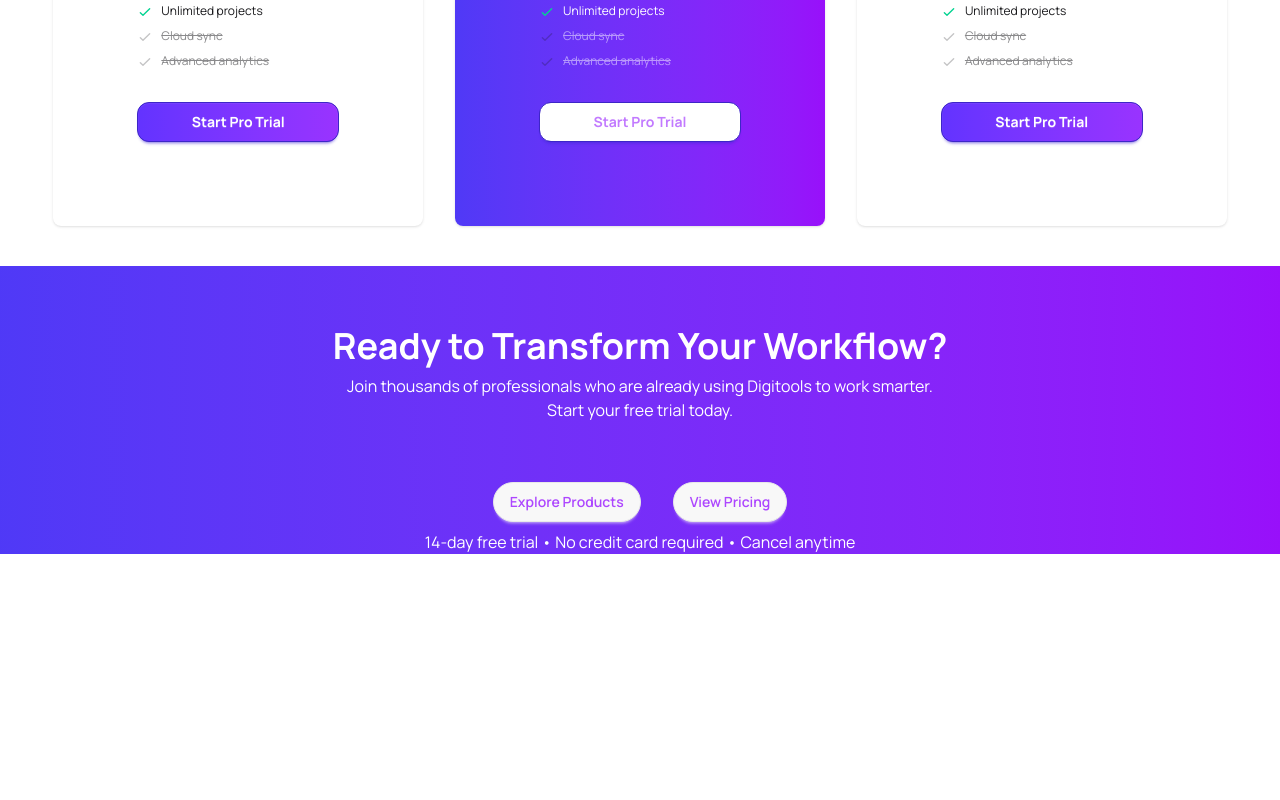
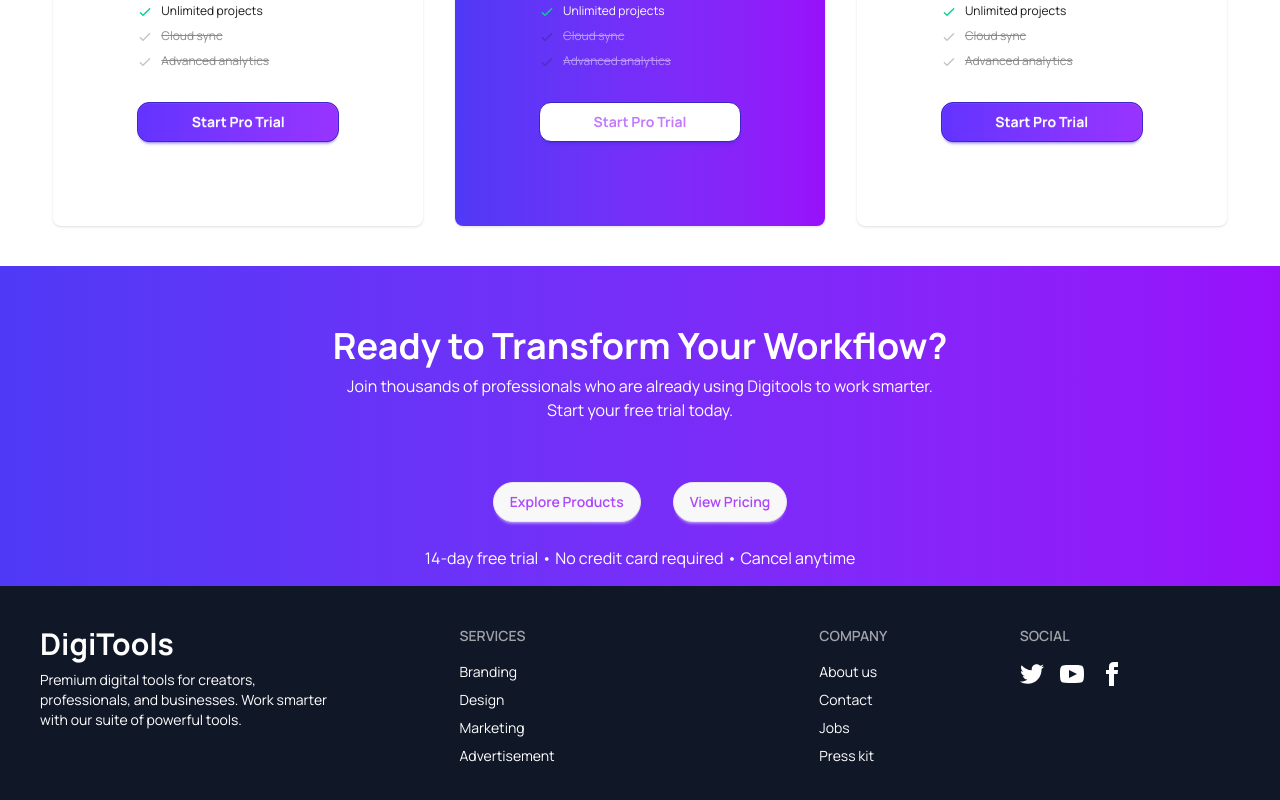
Before and after one commit to Juadul-Ahmed/Digi-tools, a React (Vite) app: page / in a window 1280 px wide. Shown: the part 4448-5248 px from the top of the page. Before the commit the page ends 5002 px from the top, so only its background shows below. Built offline with nearby package versions, Linux system fonts and the light colour scheme.

Commit message:
Footer section added

```diff
--- a/src/App.jsx
+++ b/src/App.jsx
@@ -7,6 +7,7 @@
 import Starter from "./Components/Starter"
 import PricingSection from "./Components/PricingSection"
 import SubBanner from "./Components/SubBanner"
+import Footer from "./Components/Footer"
 
 
 const getProducts = async () => {
@@ -70,6 +71,7 @@
   <Starter/>
   <PricingSection/>
   <SubBanner/>
+  <Footer/>
     </>
   )
 }
--- /dev/null
+++ b/src/Components/Footer.jsx
@@ -0,0 +1,68 @@
+import React from 'react';
+
+const Footer = () => {
+  return (
+    <footer className="footer sm:footer-horizontal bg-[#101727] text-white text-base-content p-10">
+    <div>
+      <h1 className='text-3xl font-bold'>DigiTools</h1>
+      <p>Premium digital tools for creators, <br /> professionals, and businesses. Work smarter <br /> with our suite of powerful tools.</p>
+    </div>
+  <nav>
+    <h6 className="footer-title">Services</h6>
+    <a className="link link-hover">Branding</a>
+    <a className="link link-hover">Design</a>
+    <a className="link link-hover">Marketing</a>
+    <a className="link link-hover">Advertisement</a>
+  </nav>
+  <div>
+  </div>
+  <nav>
+    <h6 className="footer-title">Company</h6>
+    <a className="link link-hover">About us</a>
+    <a className="link link-hover">Contact</a>
+    <a className="link link-hover">Jobs</a>
+    <a className="link link-hover">Press kit</a>
+  </nav>
+  <nav>
+    <h6 className="footer-title">Social</h6>
+    <div className="grid grid-flow-col gap-4">
+      <a>
+        <svg
+          xmlns="http://www.w3.org/2000/svg"
+          width="24"
+          height="24"
+          viewBox="0 0 24 24"
+          className="fill-current">
+          <path
+            d="M24 4.557c-.883.392-1.832.656-2.828.775 1.017-.609 1.798-1.574 2.165-2.724-.951.564-2.005.974-3.127 1.195-.897-.957-2.178-1.555-3.594-1.555-3.179 0-5.515 2.966-4.797 6.045-4.091-.205-7.719-2.165-10.148-5.144-1.29 2.213-.669 5.108 1.523 6.574-.806-.026-1.566-.247-2.229-.616-.054 2.281 1.581 4.415 3.949 4.89-.693.188-1.452.232-2.224.084.626 1.956 2.444 3.379 4.6 3.419-2.07 1.623-4.678 2.348-7.29 2.04 2.179 1.397 4.768 2.212 7.548 2.212 9.142 0 14.307-7.721 13.995-14.646.962-.695 1.797-1.562 2.457-2.549z"></path>
+        </svg>
+      </a>
+      <a>
+        <svg
+          xmlns="http://www.w3.org/2000/svg"
+          width="24"
+          height="24"
+          viewBox="0 0 24 24"
+          className="fill-current">
+          <path
+            d="M19.615 3.184c-3.604-.246-11.631-.245-15.23 0-3.897.266-4.356 2.62-4.385 8.816.029 6.185.484 8.549 4.385 8.816 3.6.245 11.626.246 15.23 0 3.897-.266 4.356-2.62 4.385-8.816-.029-6.185-.484-8.549-4.385-8.816zm-10.615 12.816v-8l8 3.993-8 4.007z"></path>
+        </svg>
+      </a>
+      <a>
+        <svg
+          xmlns="http://www.w3.org/2000/svg"
+          width="24"
+          height="24"
+          viewBox="0 0 24 24"
+          className="fill-current">
+          <path
+            d="M9 8h-3v4h3v12h5v-12h3.642l.358-4h-4v-1.667c0-.955.192-1.333 1.115-1.333h2.885v-5h-3.808c-3.596 0-5.192 1.583-5.192 4.615v3.385z"></path>
+        </svg>
+      </a>
+    </div>
+  </nav>
+</footer>
+  );
+};
+
+export default Footer;
--- a/src/Components/SubBanner.jsx
+++ b/src/Components/SubBanner.jsx
@@ -14,7 +14,7 @@
         <button className='btn rounded-full  text-purple-500'>View Pricing</button>
       </div>
 
-      <p className='text-center mt-2'>14-day free trial • No credit card required • Cancel anytime</p>
+      <p className='p-4 text-center mt-2'>14-day free trial • No credit card required • Cancel anytime</p>
 
     </div>
   );
```
